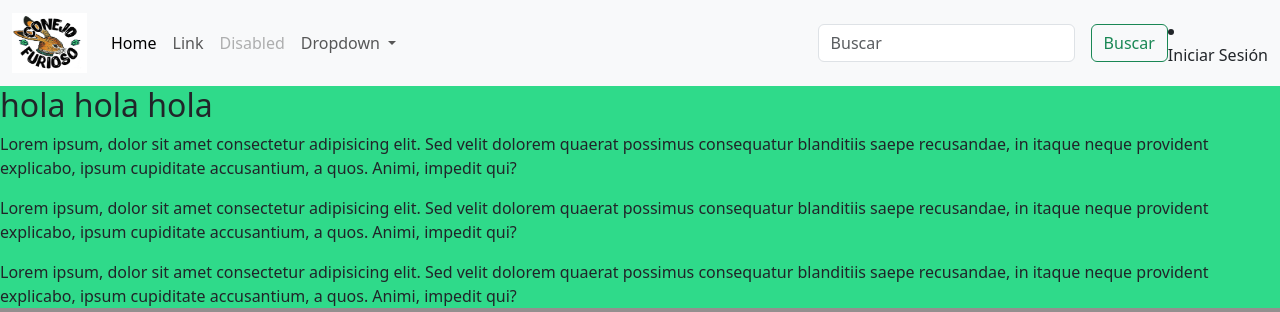
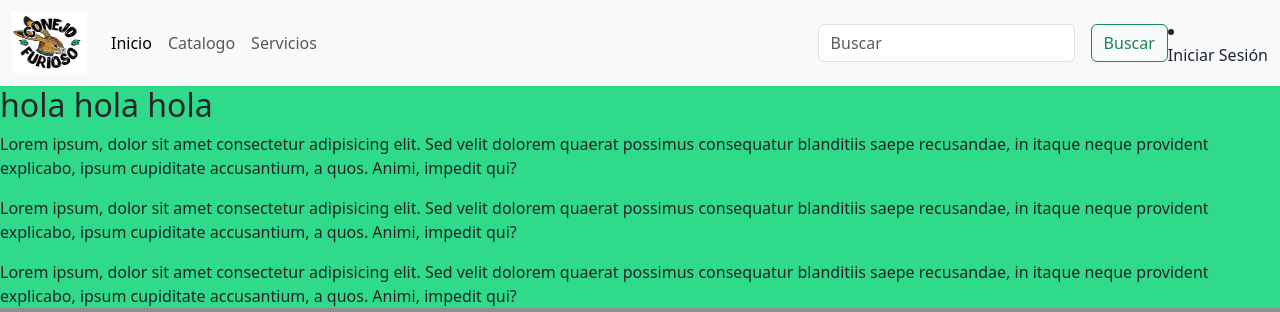
Before and after one commit to javiercortes1/eCommerce, a Django app: page / in a window 1280 px wide. Shown: the top 312 px of the page. Run offline with Django 4.2, Linux system fonts and the light colour scheme.

Commit message:
navbar navegable

```diff
--- a/app/templates/app/base.html
+++ b/app/templates/app/base.html
@@ -27,26 +27,31 @@
           <div class="collapse navbar-collapse" id="navbarSupportedContent">
             <ul class="navbar-nav me-auto mb-2 mb-lg-0">
               <li class="nav-item">
-                <a class="nav-link active" aria-current="page" href="#">Home</a>
+                <a class="nav-link active" aria-current="page" href="{% url 'home' %}">Inicio</a>
               </li>
               <li class="nav-item">
-                <a class="nav-link" href="#">Link</a>
+                <a class="nav-link" href="{% url 'catalogue' %}">Catalogo</a>
               </li>
+              <li class="nav-item">
+                <a class="nav-link" href="{% url 'services' %}">Servicios</a>
+              </li>
+              <!-- por si necesitamos desactivar un item -->
+              <!-- <li class="nav-item">
+                <a class="nav-link disabled">Disabled</a>
+              </li> -->
 
-              <li class="nav-item">
-                <a class="nav-link disabled">Disabled</a>
-              </li>
-              <li class="nav-item dropdown">
-                <a class="nav-link dropdown-toggle" href="#" role="button" data-bs-toggle="dropdown" aria-expanded="false">
-                  Dropdown
+              <!-- por si necesitamos hacer uso de dropdown -->
+              <!-- <li class="nav-item dropdown">
+                <a class="nav-link dropdown-toggle" href="{% url 'services' %}" role="button" data-bs-toggle="dropdown" aria-expanded="false">
+                  Servicios
                 </a>
                 <ul class="dropdown-menu">
-                  <li><a class="dropdown-item" href="#">Action</a></li>
-                  <li><a class="dropdown-item" href="#">Another action</a></li>
+                  <li><a class="dropdown-item" href="#">Arrendar Barriles</a></li>
+                  <li><a class="dropdown-item" href="#">Arreglo Especial</a></li>
                   <li><hr class="dropdown-divider"></li>
-                  <li><a class="dropdown-item" href="#">Something else here</a></li>
+                  <li><a class="dropdown-item" href="#">Información</a></li>
                 </ul>
-              </li>
+              </li> -->
             </ul>
 
             <form class="d-flex" role="search">
```
